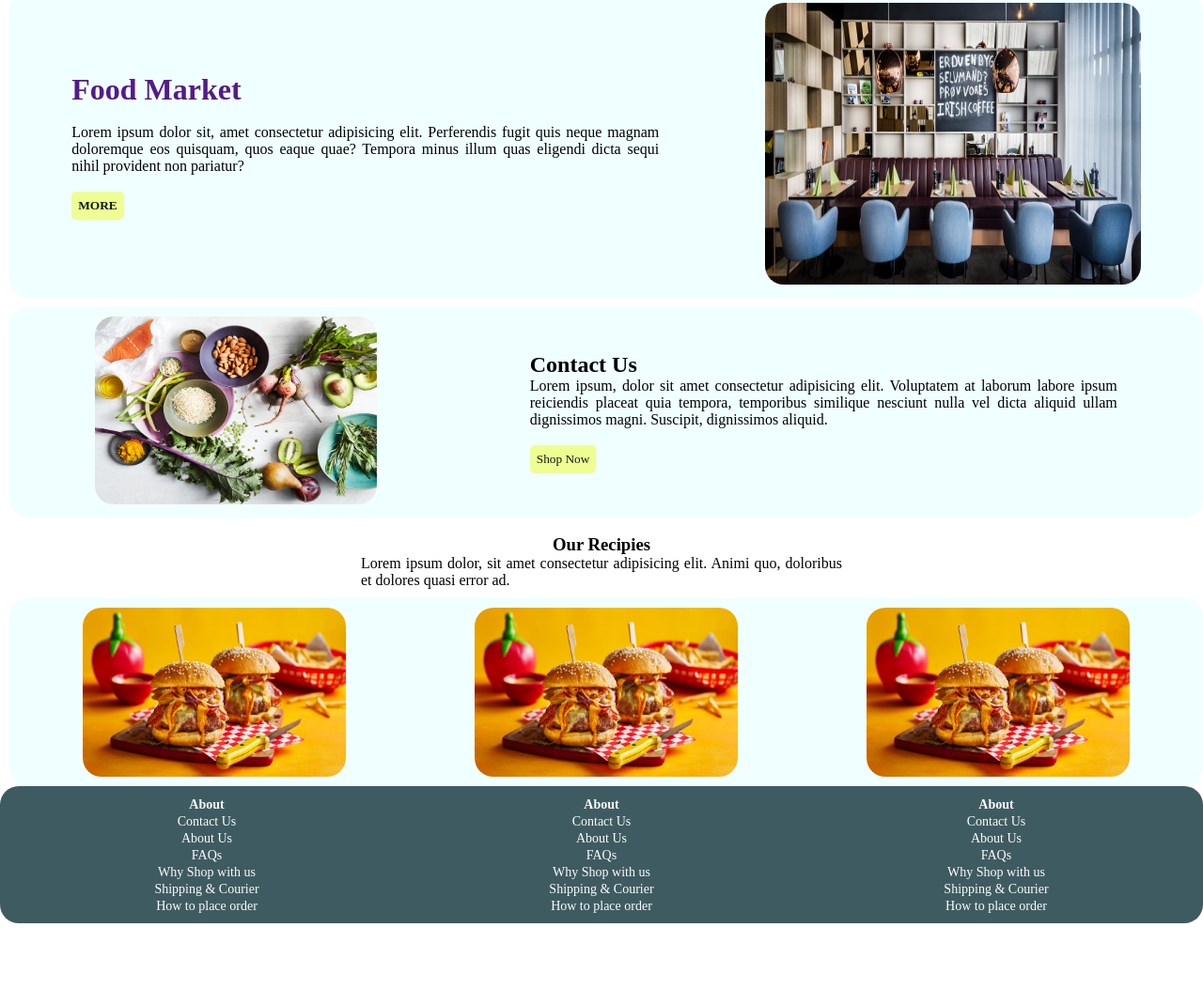
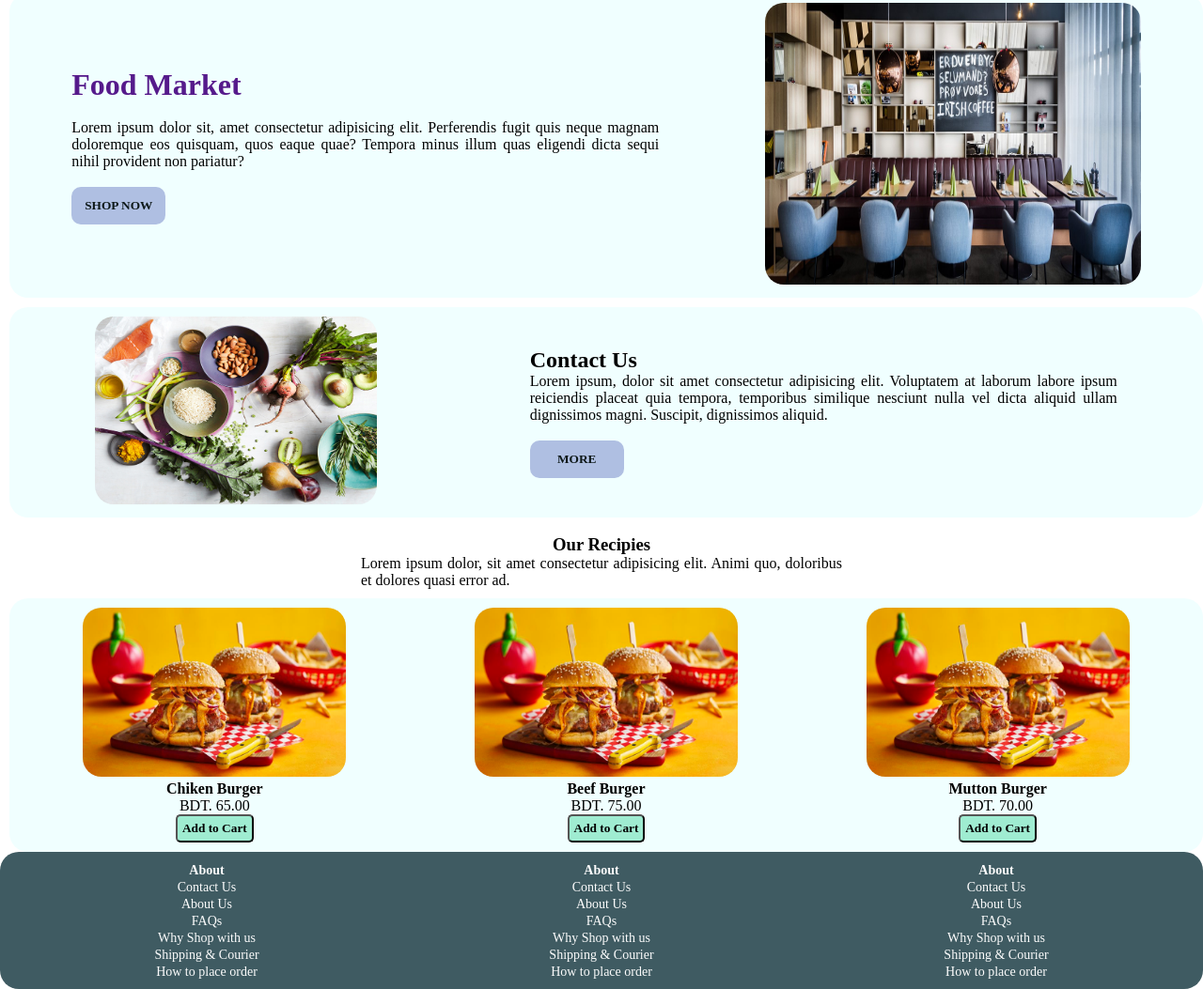
Before and after one commit to mhd-hasan/First-project-proHero, a plain HTML site: page index.html in a window 1280 px wide. Shown: the part 87-1140 px from the top of the page at 94% size. Before the commit the page ends 1070 px from the top, so only its background shows below. Drawn offline with Linux system fonts and the light colour scheme.

Commit message:
add cart

```diff
--- a/index.html
+++ b/index.html
@@ -8,6 +8,8 @@
     <link rel="stylesheet" href="style.css">
 </head>
 <body>
+
+<!--Navbar Section-->
     <header>
         <div class="navbar">
             <ul class="navlist">
@@ -19,47 +21,81 @@
         </div>
     </header>
 
+<!--First Section Heading part-->
     <section class="container">
-        <div class="head-container"> <h1 class="heading">
-         <a href="">Food Market</a>
-        </h1>
+        <div class="head-container">
+            <h1 class="heading">
+              <a href="">Food Market</a> </h1>
                  <br>
              <p>
                   Lorem ipsum dolor sit, amet consectetur adipisicing elit. Perferendis fugit quis neque magnam doloremque eos quisquam, quos eaque quae? Tempora minus illum quas eligendi dicta sequi nihil provident non pariatur?
              </p>
                  <br>
+
+            <button class="btn">
+                   <b>SHOP NOW</b>
+            </button>
+       </div>
+
+       <div>
+            <img src="first.jpg" alt="" width="400px" height="300px">
+       </div>
+    </section>
+
+<!--Second section -->
+    <section class="container">
+            <div >
+                <img src="healthy.jpg" alt="" height="200px"width="300px">
+            </div>
+
+            <div class="head-container">
+                <h2>Contact Us</h2>
+                  <p>
+                    Lorem ipsum, dolor sit amet consectetur adipisicing elit. Voluptatem at laborum labore ipsum reiciendis placeat quia tempora, temporibus similique nesciunt nulla vel dicta aliquid ullam dignissimos magni. Suscipit, dignissimos aliquid.
+                  </p>
+                     <br>
+
                 <button class="btn">
                     <b>MORE</b>
                 </button>
             </div>
-    <div>
-        <img src="first.jpg" alt="" width="400px" height="300px">
+    </section>
+
+<!--third food section-->
+    <section>
+            <div id="heading">
+                <br>
+               <h3>Our Recipies</h3>
+                    <p>Lorem ipsum dolor, sit amet consectetur adipisicing elit. Animi quo, doloribus et dolores quasi error ad.</p>
             </div>
 
-    </section>
-
-    <section class="container">
-<div ><img src="healthy.jpg" alt="" height="200px"width="300px">
-</div>
-<div class="head-container"><h2>Contact Us</h2>
-<p>Lorem ipsum, dolor sit amet consectetur adipisicing elit. Voluptatem at laborum labore ipsum reiciendis placeat quia tempora, temporibus similique nesciunt nulla vel dicta aliquid ullam dignissimos magni. Suscipit, dignissimos aliquid.</p><br>
-<button class="btn">
-Shop Now
-</button>
+            <div class="container">
+                <div id="items">
+                    <img src="burger.jpg" alt="" width="280px"height="180px">
+                     <h4>Chiken Burger</h4>
+                     <p class="price">BDT. 65.00</p>
+                     <button><b>Add to Cart</b></button>
                 </div>
 
-    </section containerone>
-    <div id="heading">
-       <br> <h3>Our Recipies</h3>
-        <p>Lorem ipsum dolor, sit amet consectetur adipisicing elit. Animi quo, doloribus et dolores quasi error ad.</p>
+                <div id="items">
+                    <img src="burger.jpg" alt="" width="280px"height="180px">
+                     <h4>Beef Burger</h4>
+                     <p class="price">BDT. 75.00</p>
+                     <button><b>Add to Cart</b></button>
                 </div>
-    <div class="container">
-        <img src="burger.jpg" alt="" width="280px" height="180px">
-        <img src="burger.jpg" alt="" width="280px" height="180px">
-        <img src="burger.jpg" alt="" width="280px" height="180px">
+
+                <div id="items">
+                    <img src="burger.jpg" alt="" width="280px"height="180px">
+                     <h4>Mutton Burger</h4>
+                     <p class="price">BDT. 70.00</p>
+                     <button><b>Add to Cart</b></button>
+                </div>
+
             </div>
 
     <section>
+
+<!--fourt info section-->
     <section class="info">
 
             <p>
@@ -90,5 +126,6 @@ Shop Now
             <a href=""> How to place order</a>
             </p>
     </section>
+
 </body>
 </html>
--- a/style.css
+++ b/style.css
@@ -50,6 +50,7 @@ text-align: justify;
 }
 .heading{
     font-size: xx-large;
+
 }
 .heading:hover{
     color: rgb(159, 39, 39);
@@ -57,6 +58,7 @@ text-align: justify;
 
 .heading a{
     text-decoration: none;
+
 }
 span{
     color: brown;
@@ -66,10 +68,12 @@ span{
     border-radius: 20px;
 }
 .btn{
-padding: 7px;
+padding: 10px;
+width: 100px;
+height: 40px;
 border: none;
-border-radius: 5px;
-background-color: rgb(238, 254, 147);
+border-radius: 10px;
+background-color: rgb(175, 191, 226);
 color: rgb(13, 24, 24);
 cursor: pointer;
 }
@@ -82,6 +86,8 @@ cursor: pointer;
     text-align: center;
     margin-left: 30%;
     margin-right: 30%;
+
+
 
 }
 #heading p{
@@ -104,3 +110,18 @@ cursor: pointer;
     font-size: 14px;
     color: rgb(252, 252, 252);
 }
+#items{
+    text-align: center
+    ;
+}
+#items button{
+    background-color: rgb(159, 236, 209);
+    padding: 5px;
+    border-radius: 5px;
+}
+#items button:hover{
+    background-color: rgb(235, 209, 15);
+    color: rgb(14, 13, 13);
+    transition: 0.7s;
+    cursor: pointer;
+}
```
Lines whose indentation alone changed are shown as unchanged.
